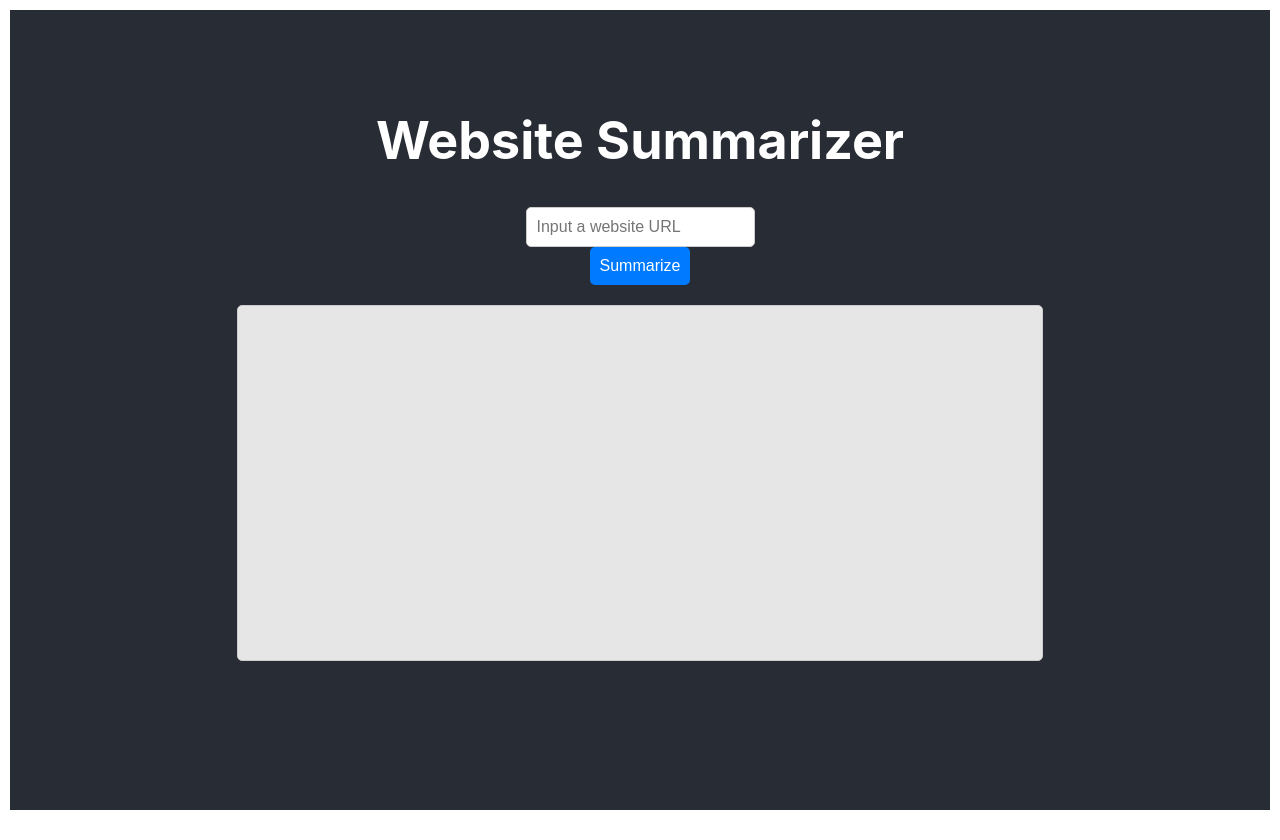
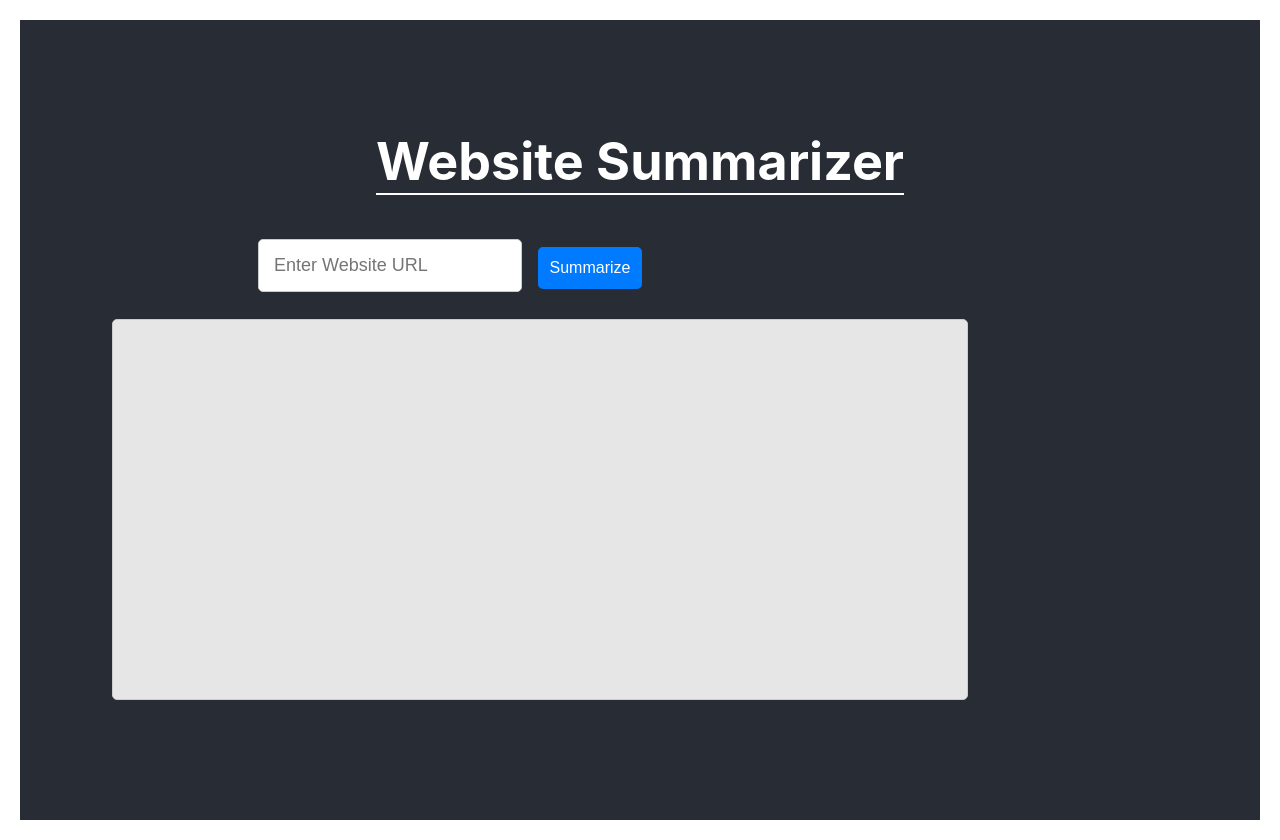
Before and after one commit to ChristyPan/CosmicGist, a React (Create React App) app in the folder website/: page / in a window 1280 px wide. Built offline with nearby package versions, Linux system fonts and the light colour scheme.

Commit message:
added past searches box

```diff
--- a/website/src/App.js
+++ b/website/src/App.js
@@ -1,31 +1,47 @@
 import './App.css';
 
-import React, { useState } from 'react';
+import React, { useState, useEffect } from 'react';
 import axios from 'axios';
+
 
 function App() {
   const [inputValue, setInputValue] = useState('');
   const [summarizedText, setSummarizedText] = useState('');
+  const [priorURLs, setPriorURLs] = useState([]);
+
+  useEffect(() => {
+    const storedURLs = localStorage.getItem('priorURLs');
+    if (storedURLs) {
+      setPriorURLs(JSON.parse(storedURLs));
+    }
+  }, []);
+
+  useEffect(() => {
+    localStorage.setItem('priorURLs', JSON.stringify(priorURLs));
+  }, [priorURLs]);
 
   const handleSummarize = async () => {
     try {
       const response = await axios.post('/api/summarize', { url: inputValue });
-      setSummarizedText(response.data.summarizedText);
+      const newSummary = response.data.summarizedText;
+
+      // Update the state with the new summary and add it to prior summaries
+      setSummarizedText(newSummary);
+      setPriorURLs([...priorURLs, inputValue]);
     } catch (error) {
       console.error('Error:', error);
     }
   };
 
+  return (
+    <div className="App" style={{ padding: '20px' }}>
+      <header className="App-header">
+        <h1 style={{ marginTop: '-10px', borderBottom: '2px solid #fff' }}>Website Summarizer</h1>
 
-  return (
-    <div className="App" style={{ padding: '10px' }}>
-      <header className="App-header">
-        <h1 style={{ marginTop: '-50px' }}>Website Summarizer</h1>
-
-        {/* Input box with onChange handler to update the state */}
+        {/* Input box */}
         <input
           type="text"
-        placeholder="Input a website URL"
+          placeholder="Enter Website URL"
           value={inputValue}
           onChange={(e) => setInputValue(e.target.value)}
           onKeyDown={(e) => {
@@ -33,18 +49,27 @@ function App() {
               handleSummarize();
             }
           }}
-        style={{ padding: '10px', fontSize: '16px', border: '1px solid #ccc', borderRadius: '5px' }}
+          style={{ marginTop: '10px', marginLeft: '-500px', padding: '15px', fontSize: '18px', border: '1px solid #ccc', borderRadius: '5px' }}
         />
 
+
+        {/* Summarize Button */}
         <button
           onClick={handleSummarize}
-        style={{ padding: '10px', fontSize: '16px', background: '#007BFF', color: '#fff', border: 'none', borderRadius: '5px', cursor: 'pointer' }}>
+          style={{ marginTop: '-45px', marginLeft: '-100px', padding: '12px', fontSize: '16px', background: '#007BFF', color: '#fff', border: 'none', borderRadius: '5px', cursor: 'pointer' }}>
           Summarize
         </button>
 
-        {/* Display summarized text in a box */}
-          <div style={{ marginTop: '20px', border: '1px solid #ccc', padding: '2px', backgroundColor: '#e6e6e6', borderRadius: '5px', height: '350px', width: '800px'}}>
-            <p style={{ fontSize: '14px', lineHeight: '1.5', color: '#555', overflowY: 'auto', maxHeight: '300px' }}>{summarizedText}</p>
+        {/* Summarize block */}
+        <div style={{ marginTop: '30px', marginRight: '200px', border: '1px solid #ccc', padding: '2px', backgroundColor: '#e6e6e6', borderRadius: '5px', height: '375px', width: '850px' }}>
+          <p style={{ fontSize: '14px', lineHeight: '1.5', color: '#555', overflowY: 'auto', maxHeight: '340px' }}>{summarizedText}</p>
+
+        {/* Past Searches block */}
+        <div style={{ marginTop: '-200px', marginLeft: '850px', padding: '10px', height: '510px', width: '300px', overflowY: 'auto', boxSizing: 'border-box'}}>
+          {priorURLs.map((summary, index) => (
+            <p key={index} style={{ fontSize: '12px', border: '1px solid #ccc', borderRadius: '5px', padding: '5px', margin: '5px 0', overflowX: 'hidden'}}>{summary}</p>
+          ))}
+          </div>
         </div>
       </header>
     </div>
```
Also changed, not shown: website/src/app1.js (deleted, +0 -62 lines). Lines whose indentation alone changed are shown as unchanged.
